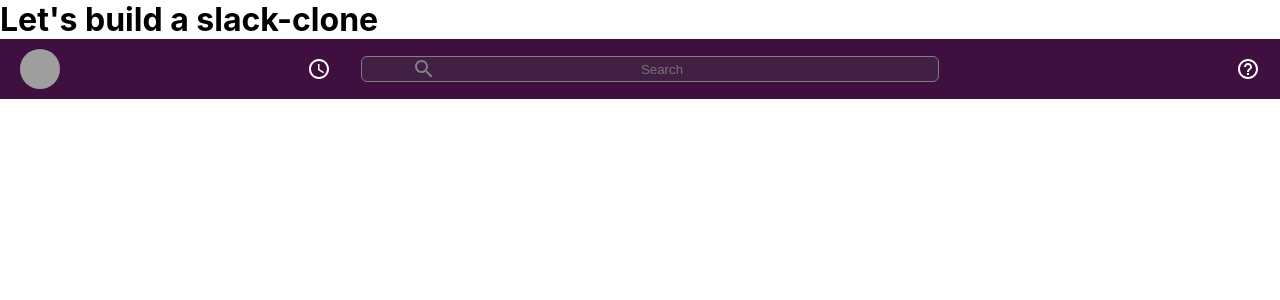
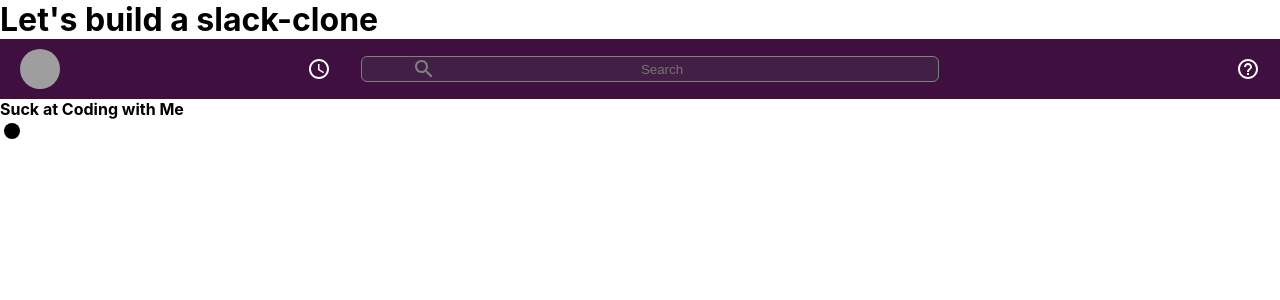
Before and after one commit to HarrisonHemstreet/slack-clone, a React (Create React App) app: page / in a window 1280 px wide. Shown: the top 300 px of the page. Built offline with nearby package versions, Linux system fonts and the light colour scheme; grey boxes are pictures that could not be loaded.

Commit message:
added sidebarheader title and active icon

```diff
--- a/src/App.js
+++ b/src/App.js
@@ -1,5 +1,6 @@
 import './App.css';
 import Header from './Header';
+import Sidebar from './Sidebar';
 
 function App() {
   return (
@@ -7,8 +8,13 @@ function App() {
       <h1>Let's build a slack-clone</h1>
       {/* Header */}
       <Header />
-      {/* Sidebar */}
-      {/* React router -> chat screen */}
+
+      <div className='app__body'>
+        <Sidebar />
+          {/* Sidebar */}
+          {/* React router -> chat screen */}
+      </div>
+
     </div>
   );
 }
--- a/src/Sidebar.js
+++ b/src/Sidebar.js
@@ -0,0 +1,19 @@
+import { FiberManualRecord } from '@material-ui/icons';
+import React from 'react';
+import './Sidebar.css';
+import FiberManualRecordIcon from '@material-ui/icons/FiberManualRecord';
+
+function Sidebar() {
+    return (
+        <div className='sidebar'>
+            <div className='sidebar__header'>
+                <h4>Suck at Coding with Me</h4>
+                <h3>
+                    <FiberManualRecordIcon />
+                </h3>
+            </div>
+        </div>
+    )
+}
+
+export default Sidebar
```
